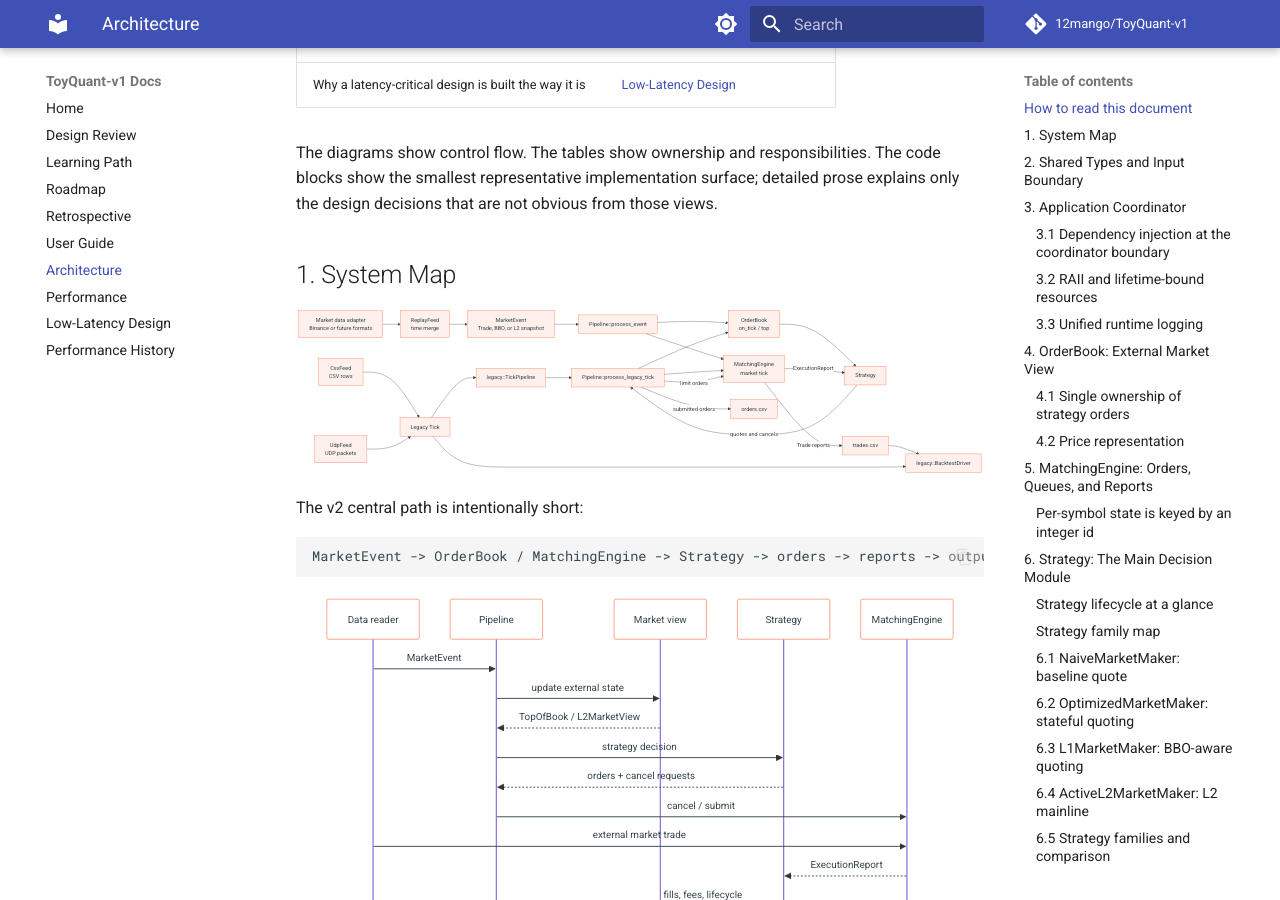
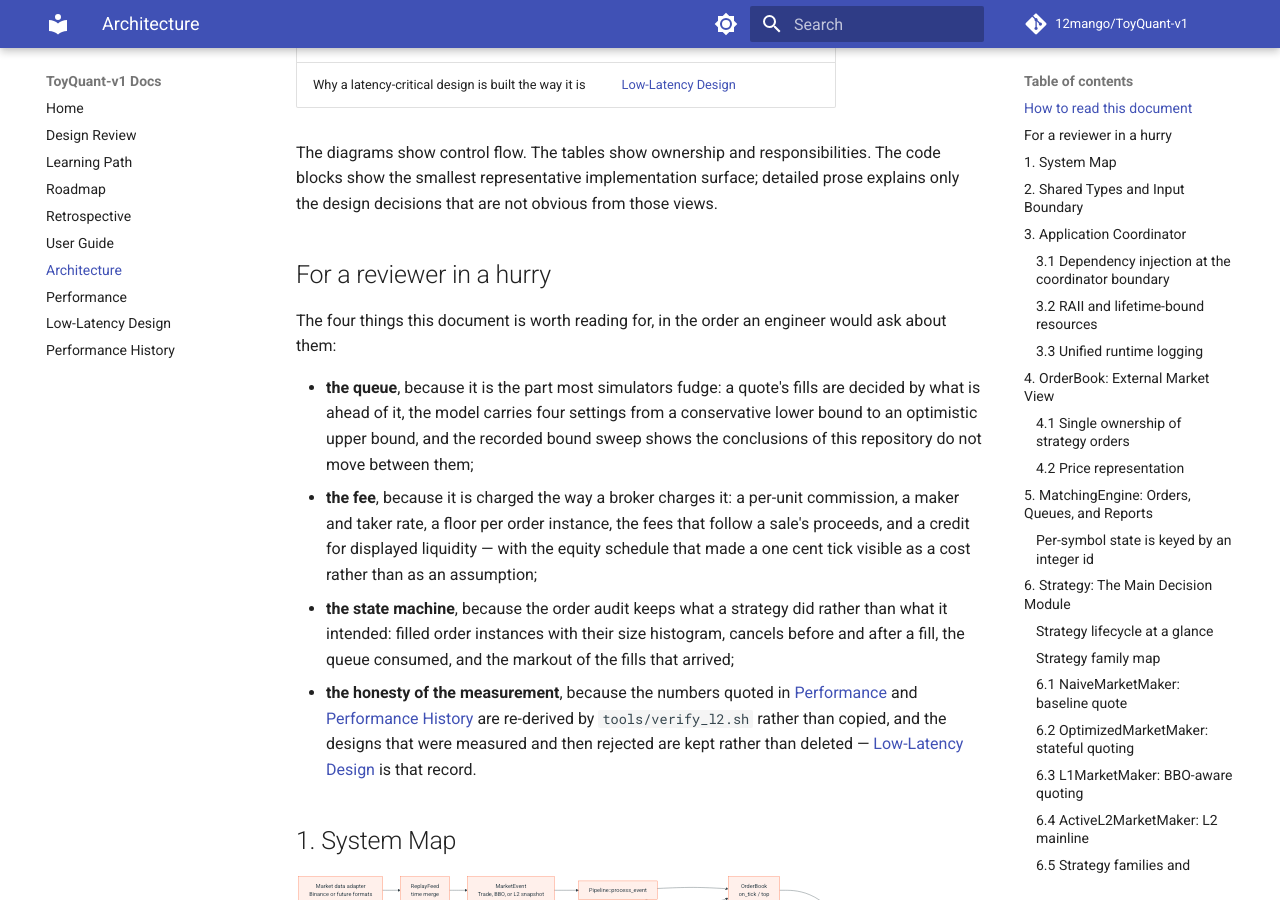
Before and after one commit to 12mango/ToyQuant-v1, an MkDocs documentation site: the page built from docs/ARCHITECTURE.md, in a window 1280 px wide and 900 px high, scrolled down 675 px. Built offline with MkDocs 1.6.1 and Material for MkDocs 9.7.7, drawn with Linux system fonts in a browser that asks for light colours; comment, search, counter and statistics services are not loaded.

Commit message:
docs: Lead the README with what the project concluded, and give architecture a reviewer entry point
The repository's strongest asset is not a strategy, it is the measured reason eight of them are closed, and a reader had
to dig through the roadmap to find that. The README now opens with the two halves -- the low-latency C++20 engine and the
measurement project that used it -- carries the eight line table with the number that closed each one, points at the
retrospective as the closing document, and states how the claims are verified: four gate tiers, the prose and quoted-run
linters, pre-registered criteria, and downloads priced before they are bought.

The architecture document gains a reviewer's entry point above the system map, naming the four things worth reading for
-- the queue, the fee, the order state machine, and the honesty of the measurement -- with links to the documents that
carry the evidence rather than a restatement of it.

Gate: all four tiers.

```diff
--- a/docs/ARCHITECTURE.md
+++ b/docs/ARCHITECTURE.md
@@ -18,6 +18,24 @@ ToyQuant is a small event-driven market-making simulator. It connects market-dat
 The diagrams show control flow. The tables show ownership and responsibilities. The code blocks
 show the smallest representative implementation surface; detailed prose explains only the design
 decisions that are not obvious from those views.
+
+## For a reviewer in a hurry
+
+The four things this document is worth reading for, in the order an engineer would ask about them:
+
+* **the queue**, because it is the part most simulators fudge: a quote's fills are decided by what is ahead of it, the
+  model carries four settings from a conservative lower bound to an optimistic upper bound, and the recorded bound sweep
+  shows the conclusions of this repository do not move between them;
+* **the fee**, because it is charged the way a broker charges it: a per-unit commission, a maker and taker rate, a floor
+  per order instance, the fees that follow a sale's proceeds, and a credit for displayed liquidity — with the equity
+  schedule that made a one cent tick visible as a cost rather than as an assumption;
+* **the state machine**, because the order audit keeps what a strategy did rather than what it intended: filled order
+  instances with their size histogram, cancels before and after a fill, the queue consumed, and the markout of the fills
+  that arrived;
+* **the honesty of the measurement**, because the numbers quoted in [Performance](PERFORMANCE.md) and
+  [Performance History](PERFORMANCE_HISTORY.md) are re-derived by `tools/verify_l2.sh` rather than copied, and the
+  designs that were measured and then rejected are kept rather than deleted — [Low-Latency Design](LATENCY_DESIGN.md) is
+  that record.
 
 ## 1. System Map
 
```
Also changed, not shown: README.md (+44 -0 lines).
